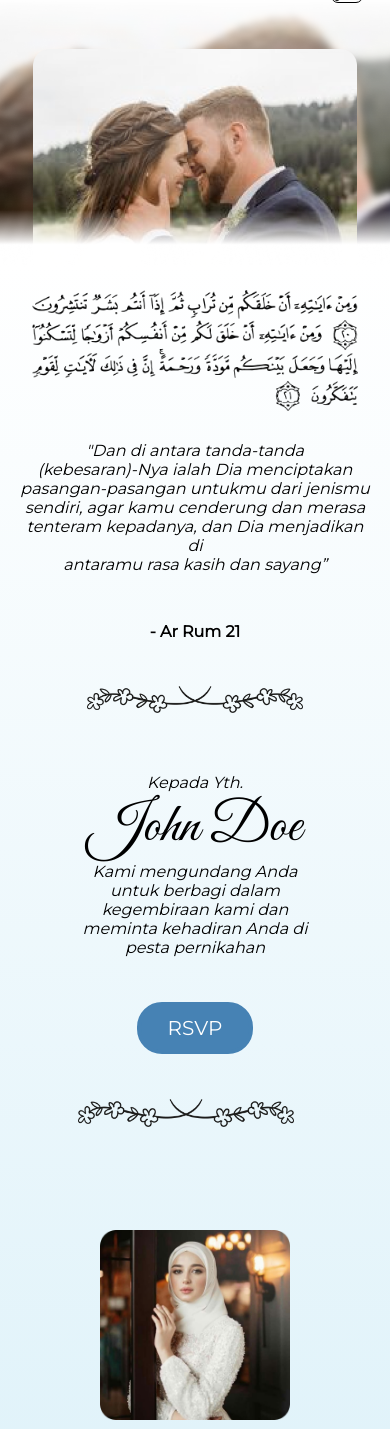
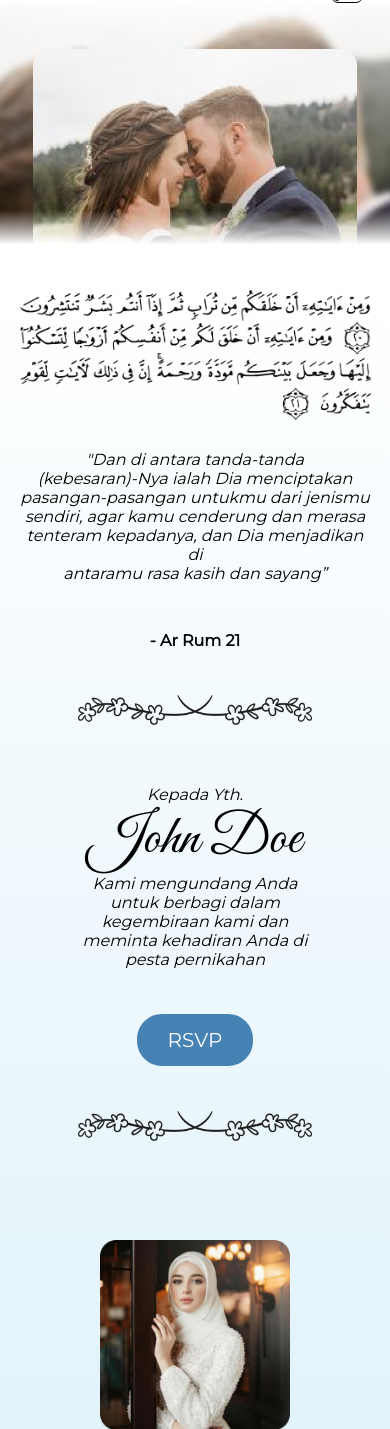
Before and after one commit to rizalw/Undangan-Pernikahan, a Flask app: page / in a window 390 px wide. Shown: the part 36-1465 px from the top of the page. Run offline with Flask 2, Linux system fonts and the light colour scheme; some web fonts are replaced.

Commit message:
refurnish responsive UI

```diff
--- a/app.py
+++ b/app.py
@@ -2,7 +2,7 @@ from flask import *
 from flask_sqlalchemy import SQLAlchemy
 
 app = Flask(__name__)
-# app.config['SQLALCHEMY_DATABASE_URI'] = "sqlite:///test.db"
+# app.config['SQLALCHEMY_DATABASE_URI'] = "sqlite:///data.db"
 # db = SQLAlchemy(app)
 
 @app.route("/")
--- a/static/style.css
+++ b/static/style.css
@@ -97,7 +97,9 @@ input:checked + .slider:before {
 .banner-utama{
     display: flex;
     flex-direction: column;
-    background: url(images/banner-bg-effect.png) center no-repeat, url(images/banner.png) 50% 204px no-repeat, url(images/banner-bg.png) center top no-repeat;
+    background: url(images/banner-bg-effect.png) center no-repeat,
+                url(images/banner.png) 50% 204px no-repeat,
+                url(images/banner-bg.png) center top no-repeat;
     background-size: cover, auto, cover;
 }
 .banner-utama h1{
@@ -120,11 +122,11 @@ input:checked + .slider:before {
     justify-content: center;
 }
 .arab{
-    width: 829.94px;
+    width: 60%;
     margin: 25px auto 0px auto;
 }
 .batas-gambar{
-    width: 738px !important;
+    width: 60% !important;
     margin: 0px auto 0px auto;
 }
 .sambutan-tamu{
@@ -552,17 +554,19 @@ input:checked + .slider:before {
         right: 98px;
     }
     .banner-utama{
-        background: url(images/banner-bg-effect.png) center / 768px auto no-repeat, url(images/banner.png) 50% 80px / 521px auto no-repeat, url(images/banner-bg.png) center top / 768px auto no-repeat;
+        background: url(images/banner-bg-effect.png) center / 768px auto no-repeat,
+                    url(images/banner.png) 50% 80px / 521px auto no-repeat,
+                    url(images/banner-bg.png) center top / 768px auto no-repeat;
     }
     .banner-utama h1{
         padding-bottom: 250px;
     }
     .arab{
-        width: 433.83px;
+        width: 80%;
     }
-    .batas-gambar{
+    /* .batas-gambar{
         width: 356px !important;
-    }
+    } */
     .ayat{
         font-size: 25px;
     }
@@ -717,13 +721,15 @@ input:checked + .slider:before {
         right: 49px;
     }
     .banner-utama{
-        background: url(images/banner-bg-effect.png) center / 424px auto no-repeat, url(images/banner.png) 50% 50px / 324px auto no-repeat, url(images/banner-bg.png) center top / 424px auto no-repeat;
+        background: url(images/banner-bg-effect.png) center / 424px auto no-repeat,
+        url(images/banner.png) 50% 50px / 324px auto no-repeat,
+        url(images/banner-bg.png) center top / 424px auto no-repeat;
     }
     .banner-utama h1{
         padding-bottom: 120px;
     }
     .arab{
-        width: 325.79px;
+        width: 90%;
     }
     .arti-ayat{
         width: 90%;
@@ -737,9 +743,9 @@ input:checked + .slider:before {
     .b{
         font-size: 56px;
     }
-    .batas-gambar{
+    /* .batas-gambar{
         width: 216px !important;
-    }
+    } */
     .tombol-rsvp{
         font-size: 20px;
     }
--- a/templates/index.html
+++ b/templates/index.html
@@ -46,8 +46,10 @@
                         <div class="tombol-rsvp">
                             RSVP
                         </div>
-                        <img src="{{ url_for('static', filename = 'images/border-bunga.png') }}" alt="" class="batas-gambar">
                     </div>
+                </article>
+                <img src="{{ url_for('static', filename = 'images/border-bunga.png') }}" alt="" class="batas-gambar">
+                <article class="nama-pengantin">
                     <div class="detail-nama">
                         <img src="{{ url_for('static', filename = 'images/wanita.png') }}" alt="foto-pengantin-wanita">
                         <p class="nama-pengantin-wanita">Innani Choirun Nisa</p>
```
